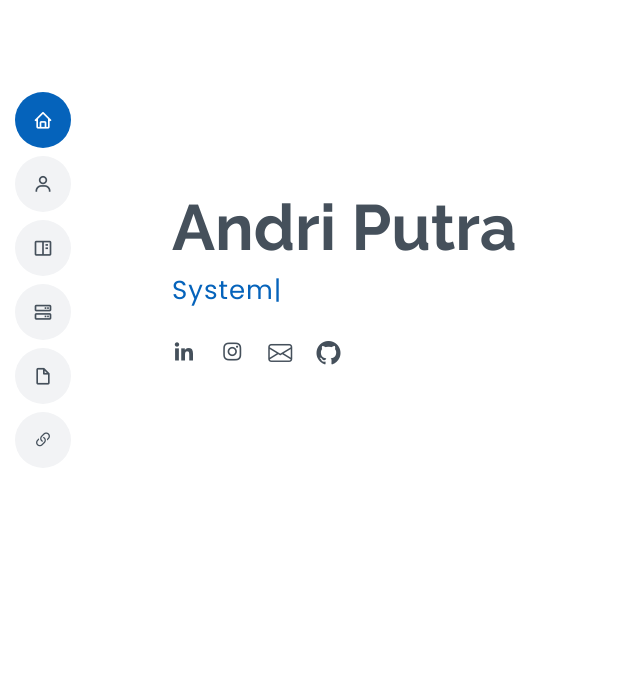
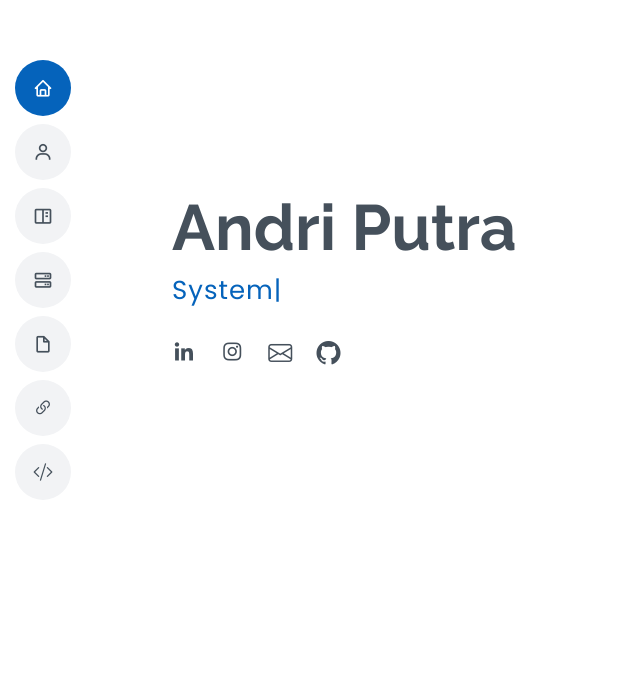
Before and after one commit to ptrandri/andriptr.github.io, a plain HTML site: page index.html in a window 1280 px wide. Shown: the part 116-800 px from the top of the page, without its empty margins (0-640 px from the left). Drawn offline with nearby package versions, Linux system fonts and the light colour scheme.

Commit message:
add section code write up on main

```diff
--- a/index.html
+++ b/index.html
@@ -50,6 +50,9 @@
           </li>
           <li>
             <a href="http://ptrandri.rf.gd/" class="nav-link scrollto"><i class="bi bi-link-45deg"></i> <span>Blog</span></a>
+          </li>
+          <li>
+            <a href="./logsheet/index.html" class="nav-link scrollto"><i class="bi bi-code-slash"></i> <span>WriteUP</span></a>
           </li>
           <!-- <li>
             <a href="#contact" class="nav-link scrollto"><i class="bx bx-envelope"></i> <span>Contact</span></a>
```
